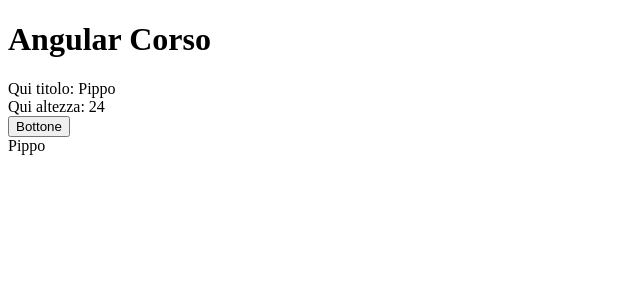
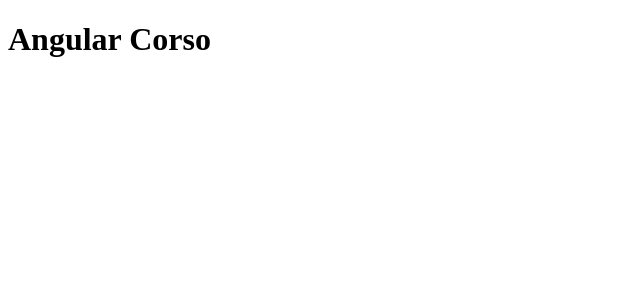
Before and after one commit to ironmanromeo/angular-corso, an Angular app: page / in a window 1280 px wide. Shown: the top 300 px of the page, without its empty margins (0-640 px from the left). Built offline with nearby package versions, Linux system fonts and the light colour scheme.

Commit message:
Lezione4 messa in pari

```diff
--- a/src/app/app.component.html
+++ b/src/app/app.component.html
@@ -1,5 +1 @@
 <h1>Angular Corso</h1>
-<div>Qui titolo: {{ titolo }}</div>
-<div>Qui altezza: {{ altezza }}</div>
-<button [disabled]="disabilitato">Bottone</button>
-<div [innerText]="titolo"></div>
--- a/src/app/app.component.ts
+++ b/src/app/app.component.ts
@@ -6,12 +6,5 @@ import { Component } from '@angular/core';
   styleUrls: ['./app.component.css']
 })
 export class AppComponent {
-  titolo = 'Pippo'
-  altezza = 24
-  disabilitato = true
-  constructor() {
-    setInterval(() => {
-      this.disabilitato = !this.disabilitato
-    }, 1000)
-  }
+  title = "angular-corso"
 }
```
